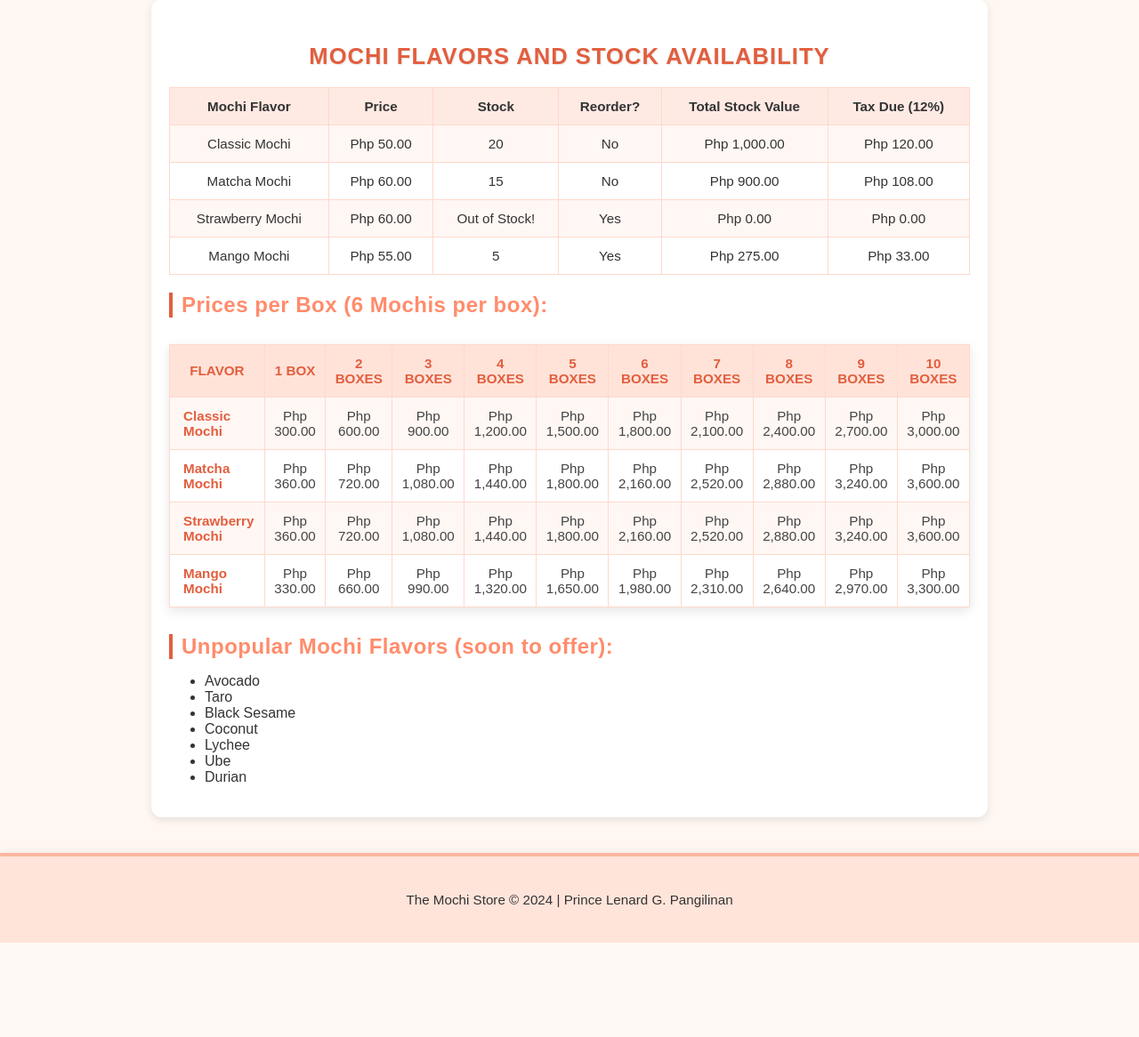
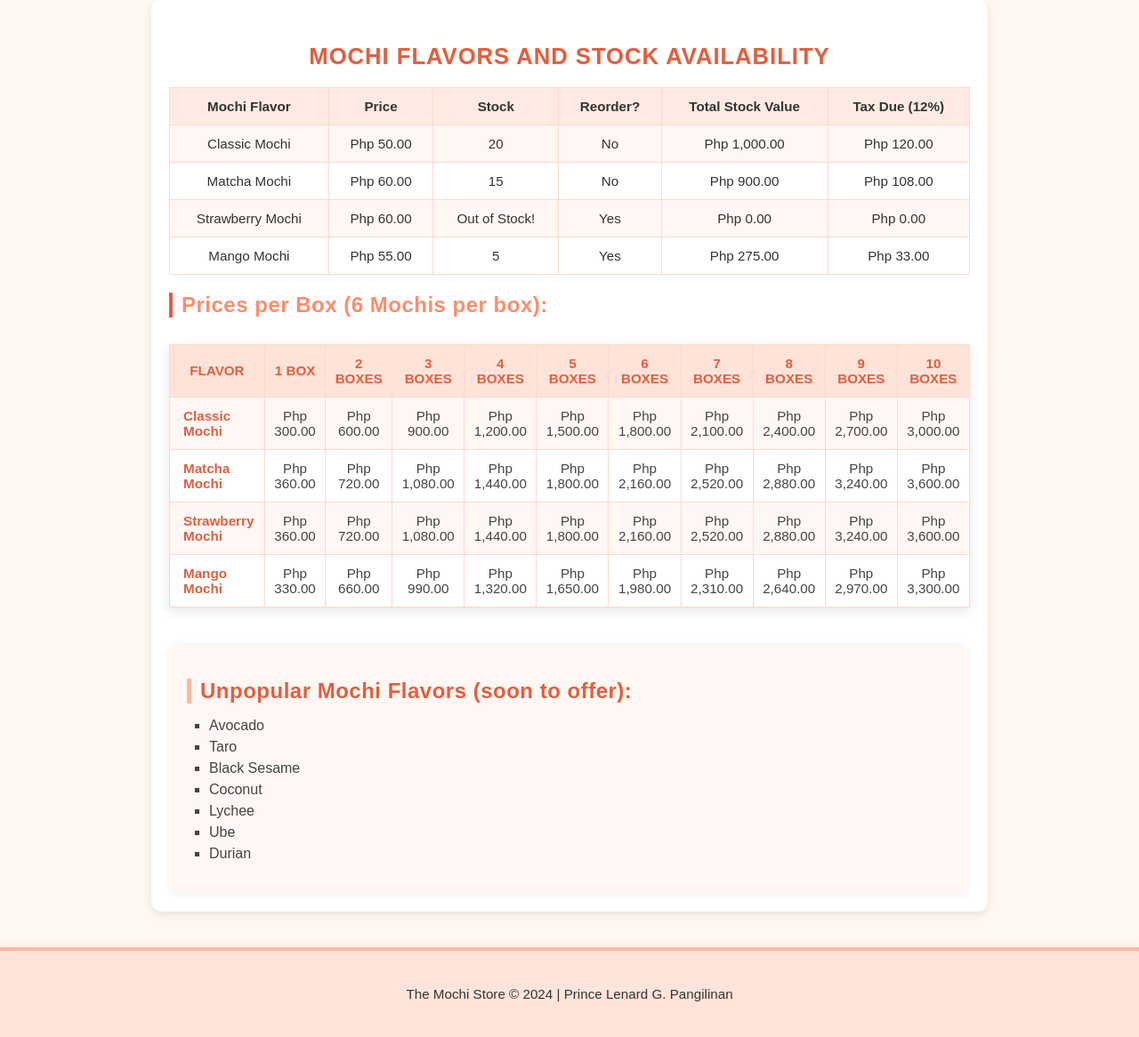
Before and after one commit to princepangilinan06/Mochi, a PHP site: page /mochi.php in a window 1280 px wide. Shown: the part 1323-2489 px from the top of the page at 89% size. Before the commit the page ends 2383 px from the top, so only its background shows below. Run offline with PHP 8.4, Linux system fonts and the light colour scheme.

Commit message:
Enhance styles for unpopular flavors and hover effects
Added styles for unpopular flavors section and improved hover effects.

```diff
--- a/css/styles.css
+++ b/css/styles.css
@@ -1,4 +1,3 @@
-
 body {
   font-family: 'Poppins', sans-serif;
   background-color: #fff8f2;
@@ -21,7 +20,6 @@ header img {
   border-radius: 10px;
 }
 
-
 .mochi-gallery {
   display: flex;
   flex-wrap: wrap;
@@ -41,7 +39,6 @@ header img {
   width: 230px;
 }
 
-
 h2 {
     font-family: 'Poppins', sans-serif;
     font-size: 2rem;
@@ -53,7 +50,6 @@ h2 {
     text-shadow: 1px 1px 2px rgba(0,0,0,0.1);
 }
 
-
 h3 {
     font-family: 'Poppins', sans-serif;
     font-size: 1.5rem;
@@ -64,6 +60,7 @@ h3 {
     padding-left: 10px;
     letter-spacing: 0.5px;
 }
+
 .mochi-card img {
   width: 100%;
   height: 180px;
@@ -84,7 +81,6 @@ h3 {
   font-weight: 600;
   font-size: 0.95em;
 }
-
 
 .stock-section {
   max-width: 900px;
@@ -127,16 +123,11 @@ h3 {
   background-color: #ffe1d6;
 }
 
-
-
-
 nav {
   background-color: #ffe4da;
   display: flex;
   justify-content: center;
   padding: 15px 0;
-
-
 }
 
 nav a {
@@ -197,8 +188,48 @@ nav a:hover {
     text-align: left;
     padding-left: 15px;
 }
+.unpopular-flavors {
+  margin-top: 40px;
+  padding: 20px;
+  background-color: #fff7f4;
+  border-radius: 10px;
+  box-shadow: 0 2px 8px rgba(0,0,0,0.05);
+}
+
+.unpopular-flavors h3 {
+  color: #e25e3e;
+  border-left: 5px solid #ffb6a1;
+  padding-left: 10px;
+  margin-bottom: 10px;
+}
+
+.unpopular-flavors ul {
+  list-style-type: square;
+  padding-left: 25px;
+  color: #444;
+}
+
+.unpopular-flavors li {
+  margin: 6px 0;
+  font-weight: 500;
+  transition: color 0.2s ease-in-out;
+}
+
+.unpopular-flavors li:hover {
+  color: #e25e3e;
+}
 
 
+.stock-table td:hover {
+  background-color: #fff1ea;
+  transition: 0.2s ease-in-out;
+}
+
+
+.stock-section:hover {
+  box-shadow: 0 5px 15px rgba(0,0,0,0.15);
+  transition: box-shadow 0.3s ease-in-out;
+}
 
 footer {
   background-color: #ffe4da;
```
